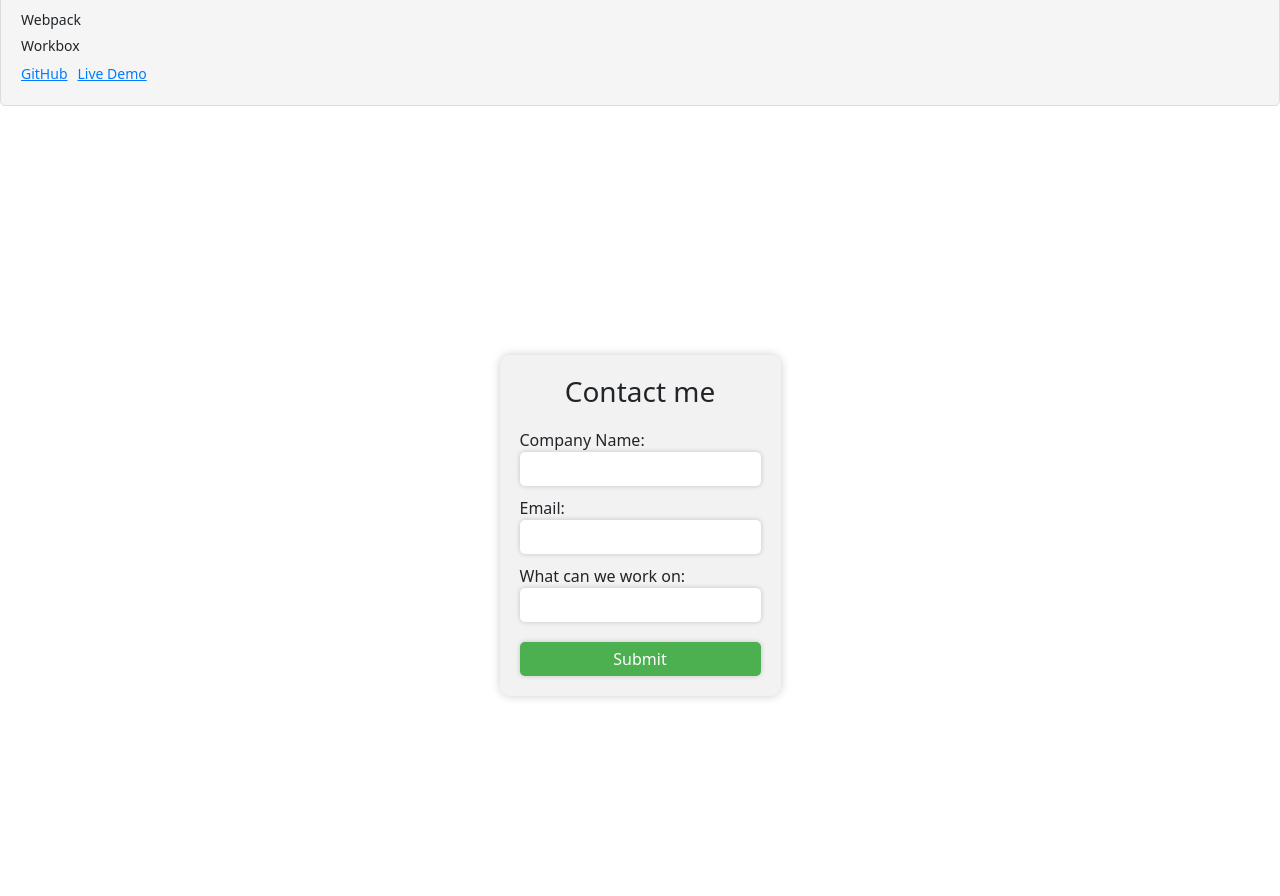
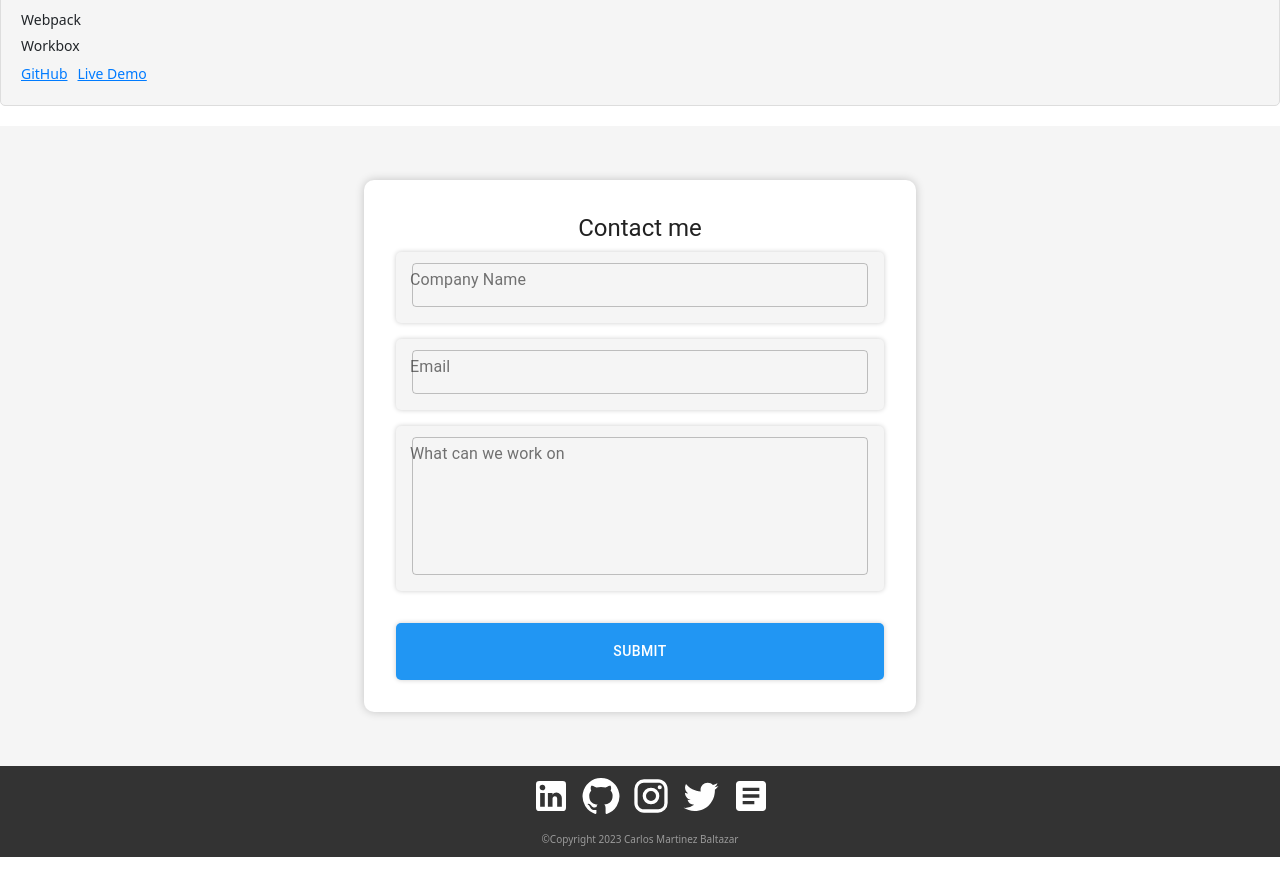
Before and after one commit to carlosmb001/carlos_portfolio_react, a React (Create React App) app: page / in a window 1280 px wide. Shown: the part 1580-2476 px from the top of the page. After the commit the page ends 2437 px from the top, so only its background shows below. Built offline with nearby package versions, Linux system fonts and the light colour scheme.

Commit message:
styled the contact page

```diff
--- a/package.json
+++ b/package.json
@@ -6,6 +6,8 @@
     "@emotion/react": "^11.11.1",
     "@emotion/styled": "^11.11.0",
     "@fontsource/roboto": "^5.0.8",
+    "@material-ui/core": "^4.12.4",
+    "@material-ui/icons": "^4.11.3",
     "@mui/icons-material": "^5.14.13",
     "@mui/material": "^5.14.13",
     "@testing-library/jest-dom": "^5.16.0",
--- a/src/components/Contact.js
+++ b/src/components/Contact.js
@@ -1,31 +1,95 @@
 import React from 'react';
+import { makeStyles } from '@material-ui/core/styles';
+import { TextField, Button, Container, Paper, Typography } from '@material-ui/core';
+
+const useStyles = makeStyles((theme) => ({
+  root: {
+    display: 'flex',
+    justifyContent: 'center',
+    alignItems: 'center',
+    height: '80vh',
+    backgroundColor: '#f5f5f5',
+  },
+  paper: {
+    backgroundColor: '#fff',
+    borderRadius: '10px',
+    padding: theme.spacing(4),
+    boxShadow: '0 0 10px rgba(0, 0, 0, 0.2)',
+  },
+  form: {
+    display: 'flex',
+    flexDirection: 'column',
+  },
+  input: {
+    marginBottom: theme.spacing(2),
+    backgroundColor: '#f5f5f5',
+    borderRadius: '5px',
+    padding: theme.spacing(2),
+    border: 'none',
+    boxShadow: '0 0 5px rgba(0, 0, 0, 0.2)',
+    '&:focus': {
+      outline: 'none',
+      boxShadow: '0 0 5px rgba(0, 0, 0, 0.5)',
+    },
+    '& .MuiInputBase-input': {
+      padding: '10px',
+    },
+  },
+  button: {
+    marginTop: theme.spacing(2),
+    backgroundColor: '#2196f3',
+    color: '#fff',
+    borderRadius: '5px',
+    padding: theme.spacing(2),
+    border: 'none',
+    cursor: 'pointer',
+    boxShadow: '0 0 5px rgba(0, 0, 0, 0.2)',
+    '&:hover': {
+      backgroundColor: '#1976d2',
+    },
+  },
+}));
 
 function Contact() {
-    return (
-        <div style={{ display: 'flex', justifyContent: 'center', alignItems: 'center', height: '100vh' }}>
-            <section style={{ backgroundColor: '#f2f2f2', borderRadius: '10px', padding: '20px', boxShadow: '0 0 10px rgba(0, 0, 0, 0.2)' }}>
-                <h3 style={{ textAlign: 'center', marginBottom: '20px' }}>Contact me</h3>
-                <form style={{ display: 'flex', flexDirection: 'column' }}>
-                    <p style={{ marginBottom: '10px' }}>
-                        Company Name:
-                        <br />
-                        <input type="text" style={{ padding: '5px', borderRadius: '5px', border: 'none', boxShadow: '0 0 5px rgba(0, 0, 0, 0.2)' }} />
-                    </p>
-                    <p style={{ marginBottom: '10px' }}>
-                        Email:
-                        <br />
-                        <input type="text" style={{ padding: '5px', borderRadius: '5px', border: 'none', boxShadow: '0 0 5px rgba(0, 0, 0, 0.2)' }} />
-                    </p>
-                    <p style={{ marginBottom: '10px' }}>
-                        What can we work on:
-                        <br />
-                        <input type="text" style={{ padding: '5px', borderRadius: '5px', border: 'none', boxShadow: '0 0 5px rgba(0, 0, 0, 0.2)' }} />
-                    </p>
-                    <button type="submit" style={{ marginTop: '10px', padding: '5px', borderRadius: '5px', border: 'none', backgroundColor: '#4CAF50', color: 'white', cursor: 'pointer', boxShadow: '0 0 5px rgba(0, 0, 0, 0.2)' }}>Submit</button>
-                </form>
-            </section>
-        </div>
-    );
+  const classes = useStyles();
+
+  return (
+    <div className={classes.root}>
+      <Container maxWidth="sm">
+        <Paper className={classes.paper}>
+          <Typography variant="h5" align="center" gutterBottom>
+            Contact me
+          </Typography>
+          <form className={classes.form}>
+            <TextField
+              label="Company Name"
+              variant="outlined"
+              className={classes.input}
+            />
+            <TextField
+              label="Email"
+              variant="outlined"
+              className={classes.input}
+            />
+            <TextField
+              label="What can we work on"
+              variant="outlined"
+              multiline
+              rows={4}
+              className={classes.input}
+            />
+            <Button
+              type="submit"
+              variant="contained"
+              className={classes.button}
+            >
+              Submit
+            </Button>
+          </form>
+        </Paper>
+      </Container>
+    </div>
+  );
 }
 
 export default Contact;
--- a/src/components/Footer.js
+++ b/src/components/Footer.js
@@ -11,7 +11,6 @@ function Footer() {
     color: "#fff",
     textAlign: "center",
     padding: "10px",
-    position: "fixed",
     left: "0",
     bottom: "0",
     width: "100%",
```
Also changed, not shown: 1 other file (tests, documents, lock files or other folders).
